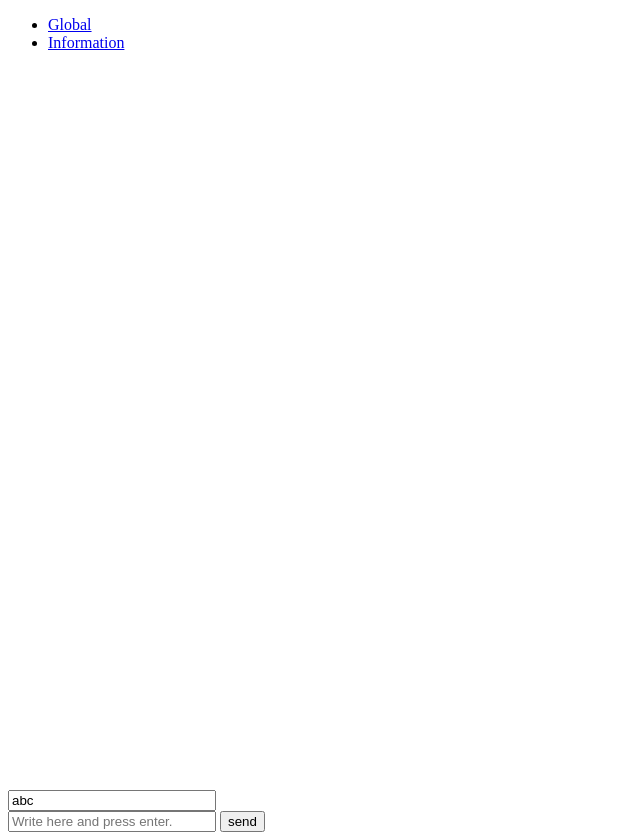
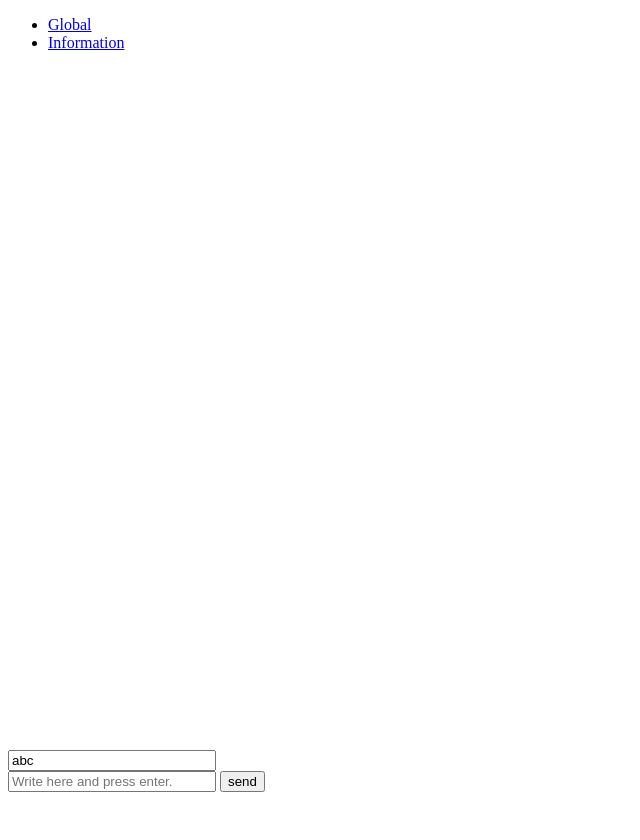
Before and after one commit to winicius87/intalk, a website: page index.html in a window 1280 px wide. Shown: the whole page, without its empty margins (0-640 px from the left). After the commit the page ends 800 px from the top, so only its background shows below. Drawn offline with nearby package versions, Linux system fonts and the light colour scheme; no server answers.

```diff
--- a/index.html
+++ b/index.html
@@ -102,7 +102,7 @@
 		});
 		// Bind to the resize event of the window object
 		$(window).on("resize", function () {
-    $("#conversation").height($(document).height() - $('#rooms').height() - $('#dialog').height()-20 );
+    $("#conversation").height($(document).height() - $('#rooms').height() - $('#dialog').height()-60 );
 		}).trigger('resize');
 		// Invoke the resize event onload
 	});
```
